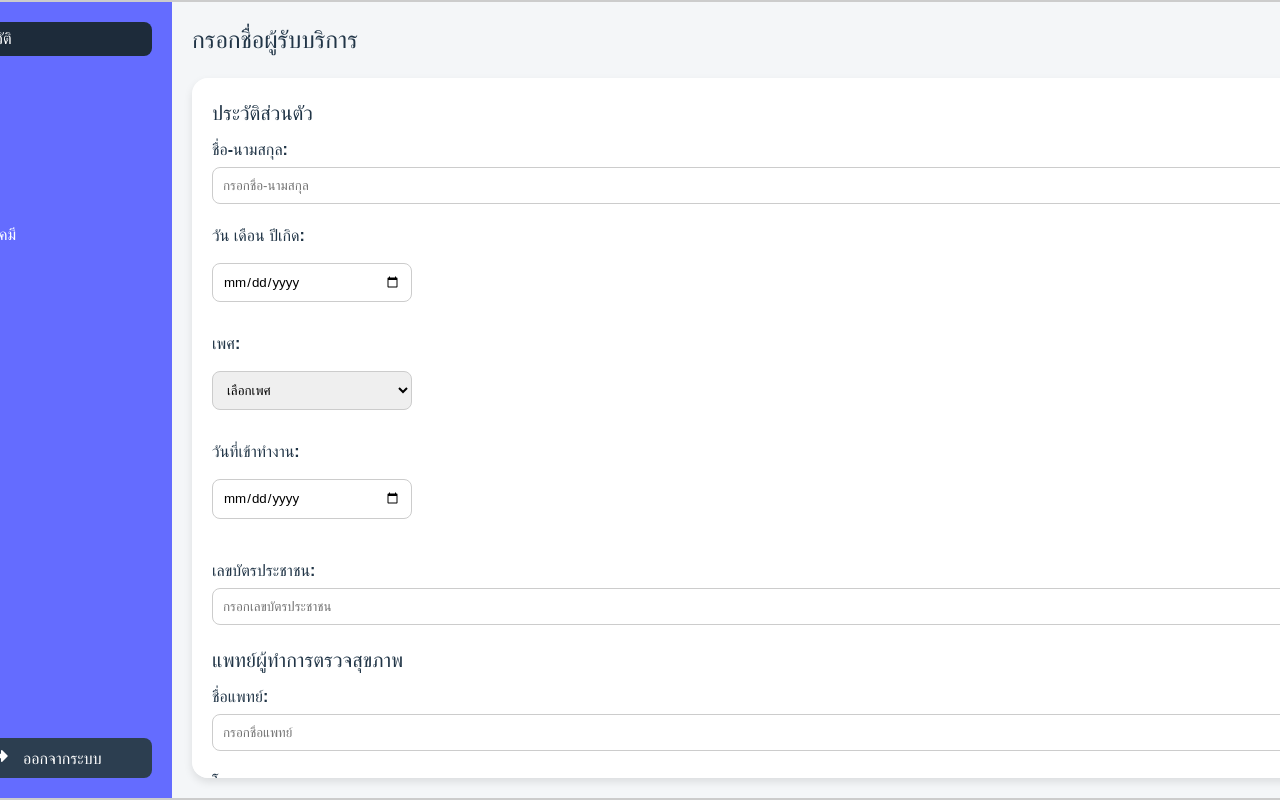
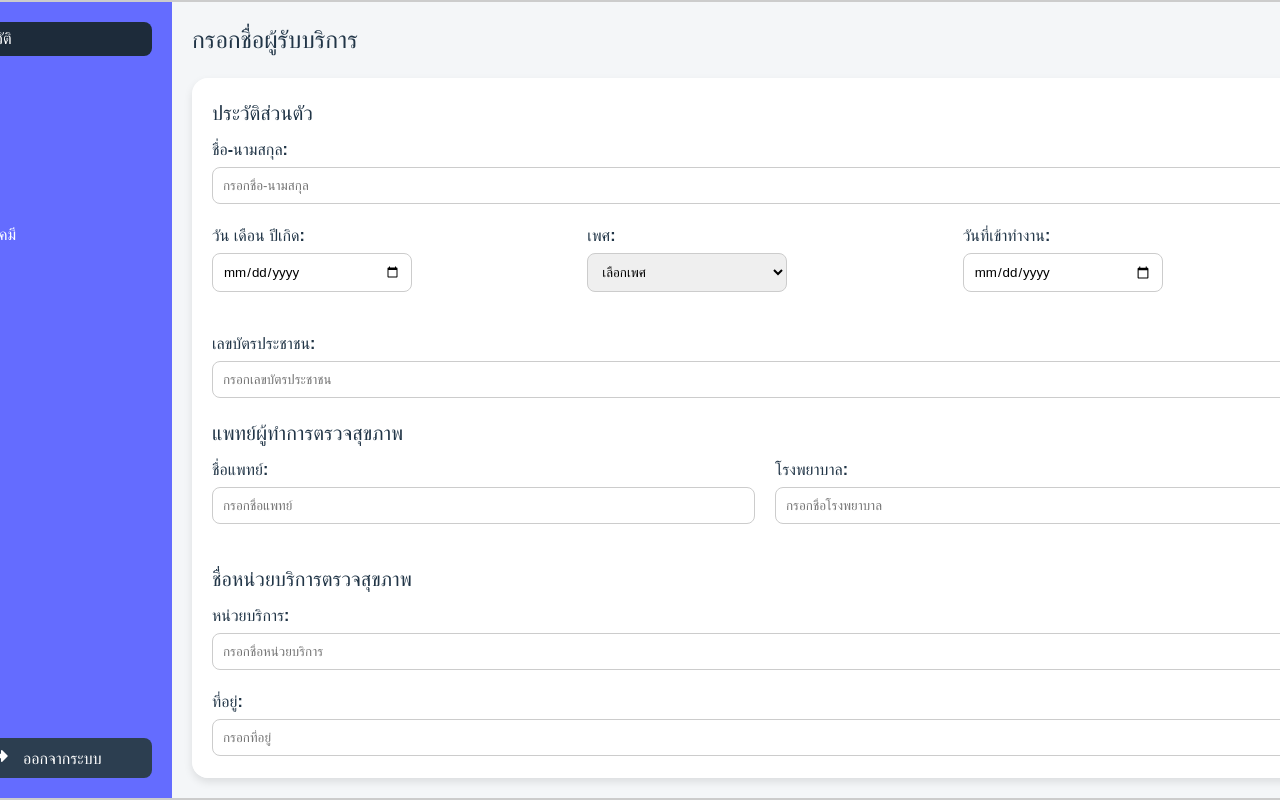
Before and after one commit to joozery/webappmo, a React (Vite) app in the folder frontend/: page /dashboard in a window 1280 px wide. Shown: the top 800 px of the page. Built offline with nearby package versions, Linux system fonts and the light colour scheme.

Commit message:
Updated CSS for sidebar and container, added spacing and border-radius

```diff
--- a/frontend/src/components/Dashboard.css
+++ b/frontend/src/components/Dashboard.css
@@ -1,3 +1,27 @@
+:root {
+  font-family: Inter, system-ui, Avenir, Helvetica, Arial, sans-serif;
+  line-height: 1.5;
+  font-weight: 400;
+
+  color-scheme: light dark;
+  color: rgba(255, 255, 255, 0.87);
+  background-color: #242424;
+
+  font-synthesis: none;
+  text-rendering: optimizeLegibility;
+  -webkit-font-smoothing: antialiased;
+  -moz-osx-font-smoothing: grayscale;
+}
+
+a {
+  font-weight: 500;
+  color: #646cff;
+  text-decoration: inherit;
+}
+a:hover {
+  color: #535bf2;
+}
+
 body, html {
   margin: 0;
   padding: 0;
@@ -9,9 +33,9 @@ body, html {
   display: flex;
   height: 800px;
   width: 1440px;
-  border: 2px solid #ccc; /* เพิ่ม border ให้กับ container */
-  border-radius: 16px; /* เพิ่มความโค้งมน */
-  overflow: hidden; /* ป้องกันไม่ให้เนื้อหาล้นขอบ */
+  border: 2px solid #ccc;
+  border-radius: 16px;
+  overflow: hidden;
 }
 
 .sidebar {
@@ -22,8 +46,8 @@ body, html {
   flex-direction: column;
   justify-content: space-between;
   padding: 20px;
-  border-top-left-radius: 16px; /* ทำให้มุมด้านบนโค้งมน */
-  border-bottom-left-radius: 16px; /* ทำให้มุมด้านล่างโค้งมน */
+  border-top-left-radius: 16px;
+  border-bottom-left-radius: 16px;
 }
 
 .menu {
@@ -32,19 +56,19 @@ body, html {
 }
 
 .menu li {
-  margin-bottom: 15px; /* เพิ่มระยะห่างระหว่างไอเท็มเมนู */
+  margin-bottom: 15px;
 }
 
 .menu li a {
   text-decoration: none;
   color: #ffffff;
-  display: flex; /* แสดงไอคอนและข้อความในบรรทัดเดียวกัน */
+  display: flex;
   align-items: center;
   padding: 5px;
 }
 
 .menu li a i {
-  margin-right: 20px; /* เพิ่มระยะห่างระหว่างไอคอนกับข้อความ */
+  margin-right: 20px;
 }
 
 .menu li a:hover {
@@ -62,8 +86,8 @@ body, html {
   flex: 1;
   padding: 20px;
   background-color: #f4f6f8;
-  border-top-right-radius: 16px; /* ทำให้มุมด้านบนโค้งมน */
-  border-bottom-right-radius: 16px; /* ทำให้มุมด้านล่างโค้งมน */
+  border-top-right-radius: 16px;
+  border-bottom-right-radius: 16px;
 }
 
 .header {
@@ -162,12 +186,17 @@ table tbody tr:hover {
 /* จัด input ให้อยู่ในบรรทัดเดียวกัน */
 .form-row {
   display: flex;
-  flex-direction: column;
-  gap: 10px; /* ระยะห่างระหว่าง input fields */
+  justify-content: space-between; /* จัดเรียงช่องให้มีระยะห่างระหว่างกัน */
+  gap: 20px; /* ระยะห่างระหว่างช่องกรอกข้อมูล */
   margin-bottom: 20px;
 }
 
+.form-row-half {
+  flex: 1; /* ทำให้แต่ละ input ครอบครองพื้นที่เท่าๆ กัน */
+}
+
 .form-row label {
+  display: block;
   margin-bottom: 5px;
 }
 
--- a/frontend/src/components/Dashboard.jsx
+++ b/frontend/src/components/Dashboard.jsx
@@ -62,29 +62,41 @@ const Dashboard = () => {
 
             {/* แถวที่มี input fields อยู่ในบรรทัดเดียวกัน */}
             <div className="form-row">
+              <div className="form-row-half">
                 <label>วัน เดือน ปีเกิด:</label>
                 <input type="date" name="dob" value={formData.dob} onChange={handleChange} />
+              </div>
 
+              <div className="form-row-half">
                 <label>เพศ:</label>
                 <select name="gender" value={formData.gender} onChange={handleChange}>
                   <option value="">เลือกเพศ</option>
                   <option value="ชาย">ชาย</option>
                   <option value="หญิง">หญิง</option>
                 </select>
+              </div>
 
+              <div className="form-row-half">
                 <label>วันที่เข้าทำงาน:</label>
                 <input type="date" name="startDate" value={formData.startDate} onChange={handleChange} />
+              </div>
             </div>
 
             <label>เลขบัตรประชาชน:</label>
             <input type="text" name="idNumber" value={formData.idNumber} onChange={handleChange} placeholder="กรอกเลขบัตรประชาชน" />
 
             <h3>แพทย์ผู้ทำการตรวจสุขภาพ</h3>
+            <div className="form-row">
+              <div className="form-row-half">
                 <label>ชื่อแพทย์:</label>
                 <input type="text" name="doctorName" value={formData.doctorName} onChange={handleChange} placeholder="กรอกชื่อแพทย์" />
+              </div>
 
+              <div className="form-row-half">
                 <label>โรงพยาบาล:</label>
                 <input type="text" name="hospital" value={formData.hospital} onChange={handleChange} placeholder="กรอกชื่อโรงพยาบาล" />
+              </div>
+            </div>
 
             <h3>ชื่อหน่วยบริการตรวจสุขภาพ</h3>
             <label>หน่วยบริการ:</label>
```
Lines whose indentation alone changed are shown as unchanged.
